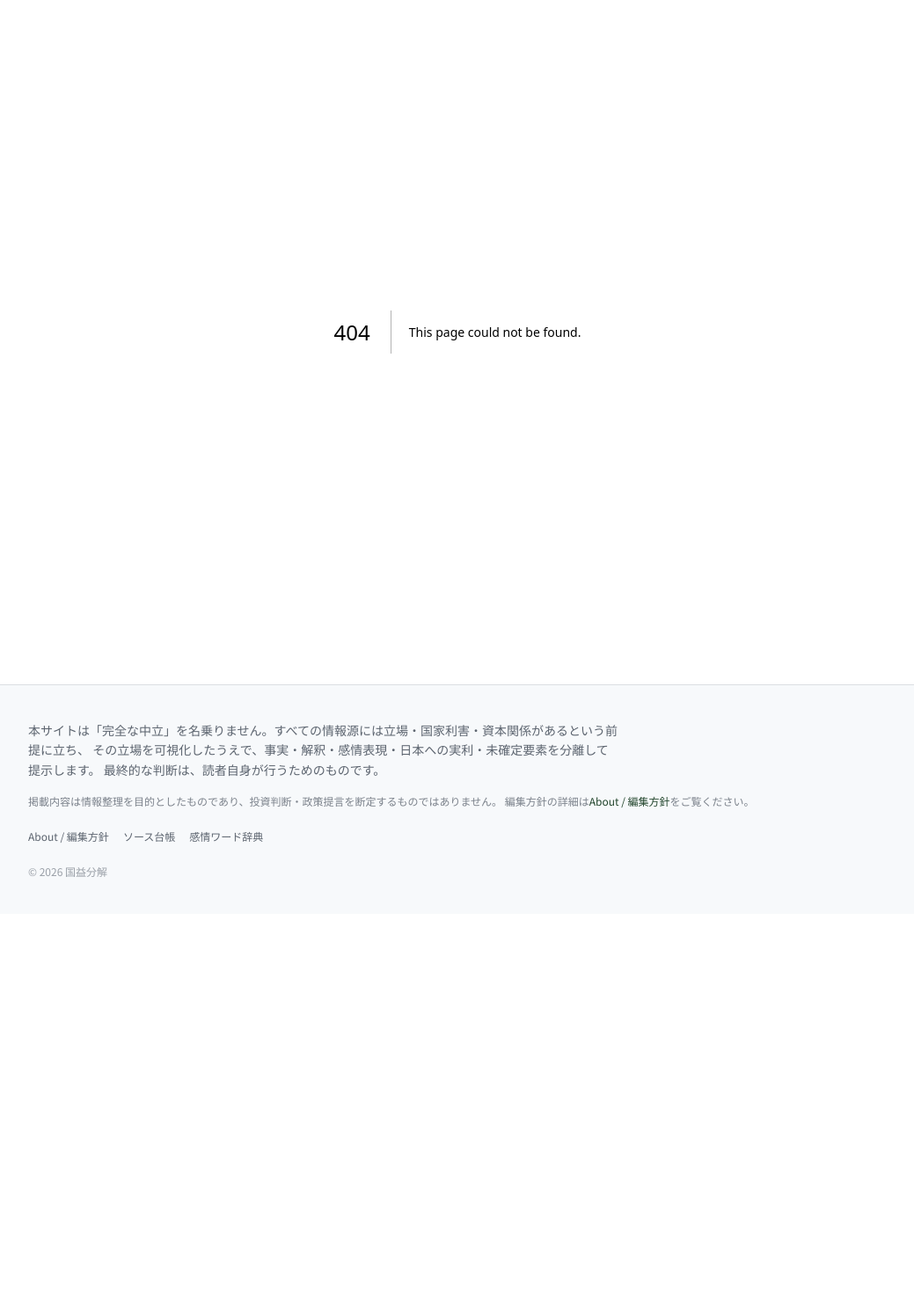
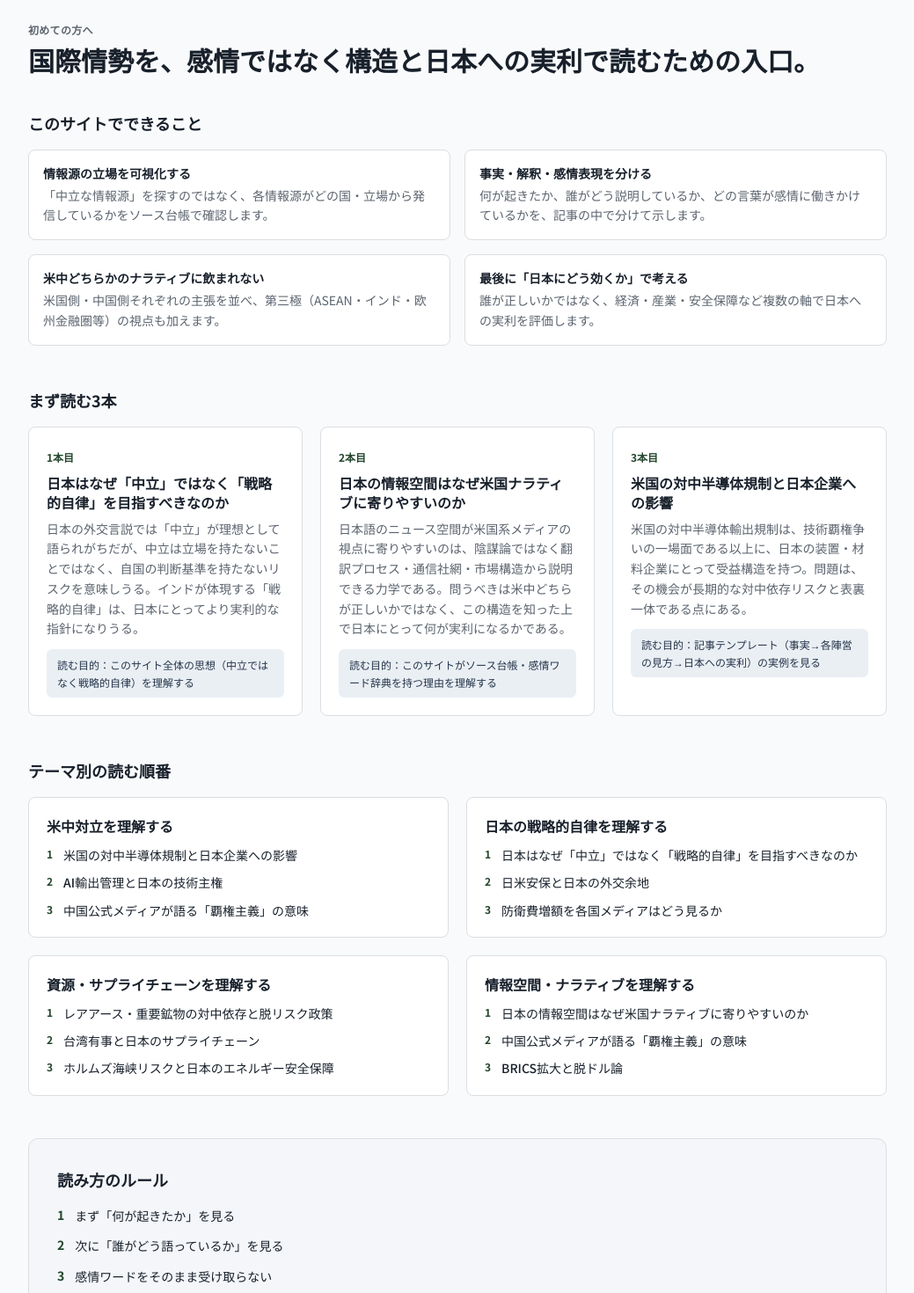
Before and after one commit to kotakotakataoka-source/kokueki-os, a Next.js app: page /start in a window 1280 px wide. Before the commit this address had no page. Shown: the part 100-1570 px from the top of the page at 88% size, without its empty margins (120-1159 px from the left). Before the commit the page ends 1139 px from the top, so only its background shows below. Built offline with nearby package versions, Linux system fonts and the light colour scheme.

Commit message:
feat: add start guide page

```diff
--- /dev/null
+++ b/src/app/start/page.tsx
@@ -0,0 +1,216 @@
+import type { Metadata } from "next";
+import Link from "next/link";
+import { articles } from "@/data/articles";
+import { FeedbackLink } from "@/components/feedback-link";
+import type { Article } from "@/types/article";
+
+export const metadata: Metadata = {
+  title: "初めての方へ",
+  description:
+    "国際情勢を、感情ではなく構造と日本への実利で読むための入口。まず読む3本と、テーマ別の読む順番を紹介します。",
+};
+
+const WHAT_YOU_CAN_DO = [
+  {
+    title: "情報源の立場を可視化する",
+    body: "「中立な情報源」を探すのではなく、各情報源がどの国・立場から発信しているかをソース台帳で確認します。",
+  },
+  {
+    title: "事実・解釈・感情表現を分ける",
+    body: "何が起きたか、誰がどう説明しているか、どの言葉が感情に働きかけているかを、記事の中で分けて示します。",
+  },
+  {
+    title: "米中どちらかのナラティブに飲まれない",
+    body: "米国側・中国側それぞれの主張を並べ、第三極（ASEAN・インド・欧州金融圏等）の視点も加えます。",
+  },
+  {
+    title: "最後に「日本にどう効くか」で考える",
+    body: "誰が正しいかではなく、経済・産業・安全保障など複数の軸で日本への実利を評価します。",
+  },
+];
+
+const FIRST_THREE: { slug: string; purpose: string }[] = [
+  {
+    slug: "japan-strategic-autonomy-not-neutrality",
+    purpose: "このサイト全体の思想（中立ではなく戦略的自律）を理解する",
+  },
+  {
+    slug: "japan-media-us-narrative-bias",
+    purpose: "このサイトがソース台帳・感情ワード辞典を持つ理由を理解する",
+  },
+  {
+    slug: "us-china-semiconductor-controls",
+    purpose: "記事テンプレート（事実→各陣営の見方→日本への実利）の実例を見る",
+  },
+];
+
+const THEME_GROUPS: { heading: string; slugs: string[] }[] = [
+  {
+    heading: "米中対立を理解する",
+    slugs: [
+      "us-china-semiconductor-controls",
+      "ai-export-controls-tech-sovereignty",
+      "hegemonism-chinese-state-media",
+    ],
+  },
+  {
+    heading: "日本の戦略的自律を理解する",
+    slugs: [
+      "japan-strategic-autonomy-not-neutrality",
+      "japan-us-security-treaty-diplomatic-space",
+      "defense-spending-media-views",
+    ],
+  },
+  {
+    heading: "資源・サプライチェーンを理解する",
+    slugs: [
+      "rare-earth-china-dependency",
+      "taiwan-contingency-supply-chain",
+      "hormuz-strait-energy-security",
+    ],
+  },
+  {
+    heading: "情報空間・ナラティブを理解する",
+    slugs: [
+      "japan-media-us-narrative-bias",
+      "hegemonism-chinese-state-media",
+      "brics-expansion-de-dollarization",
+    ],
+  },
+];
+
+const READING_RULES = [
+  "まず「何が起きたか」を見る",
+  "次に「誰がどう語っているか」を見る",
+  "感情ワードをそのまま受け取らない",
+  "最後に「日本にとって何がプラスで何がマイナスか」を見る",
+];
+
+function findArticle(slug: string): Article | undefined {
+  return articles.find((article) => article.slug === slug);
+}
+
+function ThemeGroup({ heading, slugs }: { heading: string; slugs: string[] }) {
+  const items = slugs
+    .map((slug) => findArticle(slug))
+    .filter((article): article is Article => article !== undefined);
+
+  return (
+    <div className="rounded-lg border border-border bg-card p-5">
+      <h3 className="text-base font-bold text-foreground">{heading}</h3>
+      <ol className="mt-3 grid gap-3">
+        {items.map((article, index) => (
+          <li key={article.slug} className="flex gap-3">
+            <span className="shrink-0 text-xs font-bold text-accent">
+              {index + 1}
+            </span>
+            <Link
+              href={`/articles/${article.slug}`}
+              className="text-sm font-medium leading-snug text-foreground hover:text-primary hover:underline"
+            >
+              {article.title}
+            </Link>
+          </li>
+        ))}
+      </ol>
+    </div>
+  );
+}
+
+export default function StartPage() {
+  return (
+    <div className="mx-auto max-w-5xl px-4 py-12 sm:px-6">
+      <p className="text-xs font-bold tracking-wide text-muted-foreground">
+        初めての方へ
+      </p>
+      <h1 className="mt-2 text-2xl font-bold text-foreground sm:text-3xl">
+        国際情勢を、感情ではなく構造と日本への実利で読むための入口。
+      </h1>
+
+      {/* 1. このサイトでできること */}
+      <section className="mt-10">
+        <h2 className="text-lg font-bold text-foreground">
+          このサイトでできること
+        </h2>
+        <div className="mt-4 grid gap-4 sm:grid-cols-2">
+          {WHAT_YOU_CAN_DO.map((item) => (
+            <div
+              key={item.title}
+              className="rounded-lg border border-border bg-card p-4"
+            >
+              <p className="text-sm font-bold text-foreground">{item.title}</p>
+              <p className="mt-1 text-sm leading-relaxed text-muted-foreground">
+                {item.body}
+              </p>
+            </div>
+          ))}
+        </div>
+      </section>
+
+      {/* 2. まず読む3本 */}
+      <section className="mt-12">
+        <h2 className="text-lg font-bold text-foreground">まず読む3本</h2>
+        <div className="mt-4 grid gap-5 sm:grid-cols-3">
+          {FIRST_THREE.map(({ slug, purpose }, index) => {
+            const article = findArticle(slug);
+            if (!article) return null;
+            return (
+              <Link
+                key={slug}
+                href={`/articles/${slug}`}
+                className="block rounded-lg border border-border bg-card p-5 transition-colors hover:border-primary/40"
+              >
+                <span className="text-xs font-bold text-accent">
+                  {index + 1}本目
+                </span>
+                <h3 className="mt-2 text-base font-bold leading-snug text-foreground">
+                  {article.title}
+                </h3>
+                <p className="mt-2 text-sm leading-relaxed text-muted-foreground">
+                  {article.summary}
+                </p>
+                <p className="mt-3 rounded-md bg-secondary px-3 py-2 text-xs leading-relaxed text-secondary-foreground">
+                  読む目的：{purpose}
+                </p>
+              </Link>
+            );
+          })}
+        </div>
+      </section>
+
+      {/* 3. テーマ別の読む順番 */}
+      <section className="mt-12">
+        <h2 className="text-lg font-bold text-foreground">
+          テーマ別の読む順番
+        </h2>
+        <div className="mt-4 grid gap-5 sm:grid-cols-2">
+          {THEME_GROUPS.map((group) => (
+            <ThemeGroup key={group.heading} {...group} />
+          ))}
+        </div>
+      </section>
+
+      {/* 4. 読み方のルール */}
+      <section className="mt-12 rounded-xl border border-border bg-secondary/40 p-6 sm:p-8">
+        <h2 className="text-lg font-bold text-foreground">読み方のルール</h2>
+        <ol className="mt-4 grid gap-3">
+          {READING_RULES.map((rule, index) => (
+            <li key={rule} className="flex gap-3">
+              <span className="shrink-0 text-sm font-bold text-accent">
+                {index + 1}
+              </span>
+              <span className="text-sm leading-relaxed text-foreground">
+                {rule}
+              </span>
+            </li>
+          ))}
+        </ol>
+      </section>
+
+      {/* 5. フィードバック導線 */}
+      <div className="mt-12">
+        <FeedbackLink />
+      </div>
+    </div>
+  );
+}
--- a/src/components/site/footer.tsx
+++ b/src/components/site/footer.tsx
@@ -18,6 +18,9 @@ export function Footer() {
           をご覧ください。
         </p>
         <nav className="mt-6 flex flex-wrap gap-4 text-xs text-muted-foreground">
+          <Link href="/start" className="hover:text-foreground hover:underline">
+            初めての方へ
+          </Link>
           <Link href="/about" className="hover:text-foreground hover:underline">
             About / 編集方針
           </Link>
--- a/src/components/site/header.tsx
+++ b/src/components/site/header.tsx
@@ -1,6 +1,7 @@
 import Link from "next/link";
 
 const NAV_LINKS = [
+  { href: "/start", label: "初めての方へ" },
   { href: "/articles", label: "記事一覧" },
   { href: "/sources", label: "ソース台帳" },
   { href: "/terms", label: "感情ワード辞典" },
```
